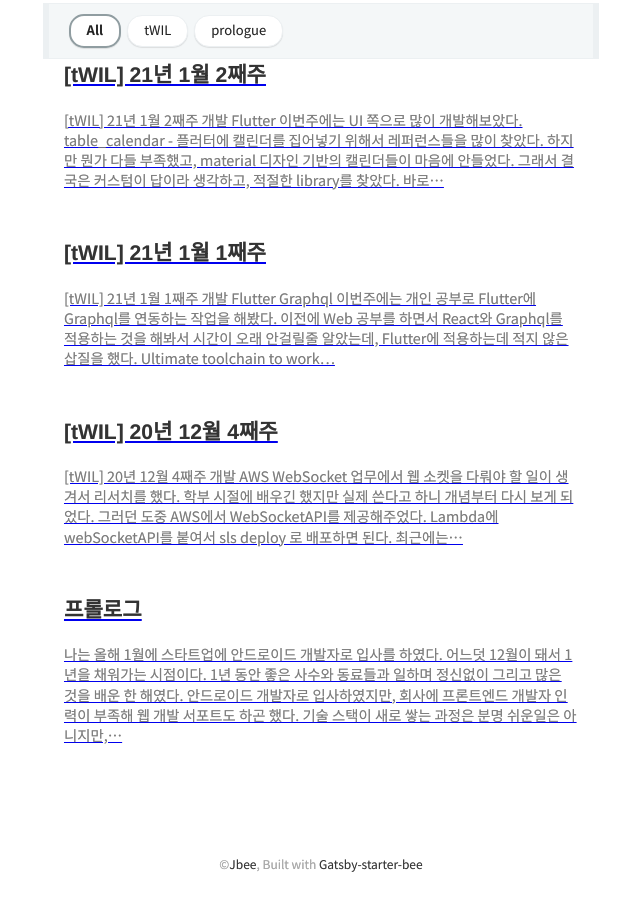
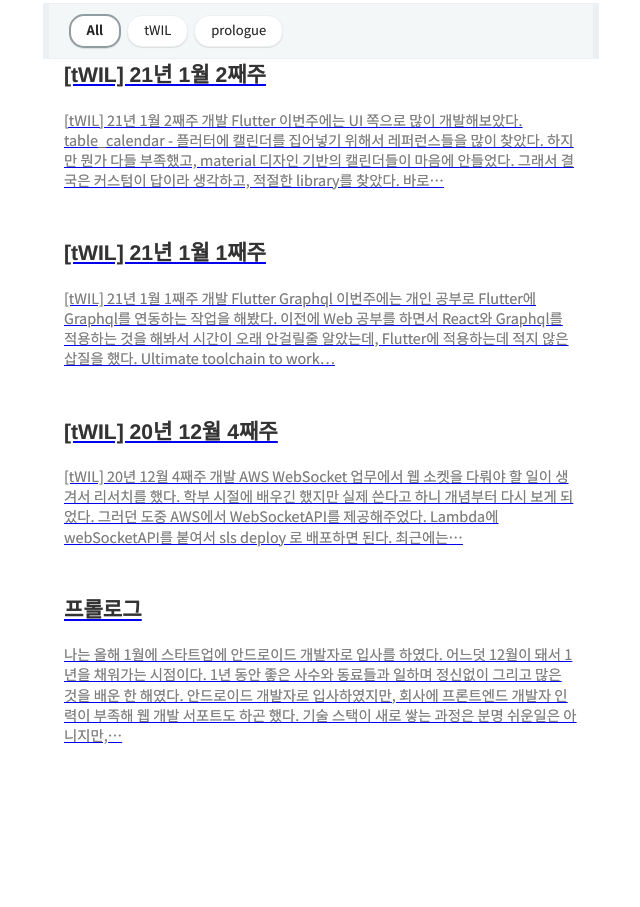
Before and after one commit to MoonSeong1000/munseong.dev, a Gatsby site: page / in a window 1280 px wide. Shown: the part 337-1244 px from the top of the page, without its empty margins (319-959 px from the left). Built offline with nearby package versions, Linux system fonts and the light colour scheme; Gatsby itself is replaced by a stand-in of ours; some packages are replaced by stand-ins of ours; what typography-theme-github would draw is missing.

Commit message:
✨ 링크 수정

```diff
--- a/src/components/footer/index.jsx
+++ b/src/components/footer/index.jsx
@@ -4,9 +4,5 @@ import './index.scss'
 
 export const Footer = () => (
   <footer className="footer">
-    ©<a href="https://github.com/JaeYeopHan">Jbee</a>, Built with{' '}
-    <a href="https://github.com/JaeYeopHan/gatsby-starter-bee">
-      Gatsby-starter-bee
-    </a>
   </footer>
 )
--- a/src/components/social-share/github-icon/index.jsx
+++ b/src/components/social-share/github-icon/index.jsx
@@ -5,7 +5,7 @@ import './index.scss'
 export const GitHubIcon = () => {
   return (
     <a
-      href="https://github.com/JaeYeopHan/felog"
+      href="https://github.com/MoonSeong1000"
       className="github"
       aria-label="GitHub"
       target="_blank"
```
